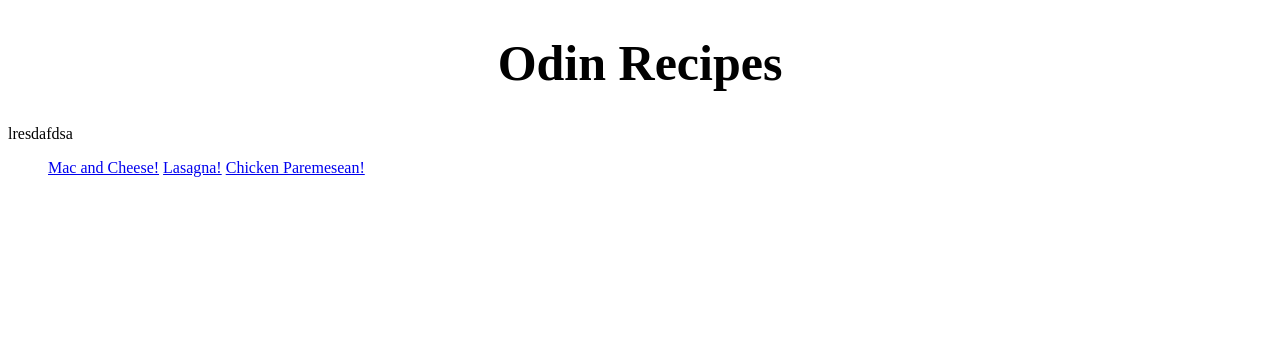
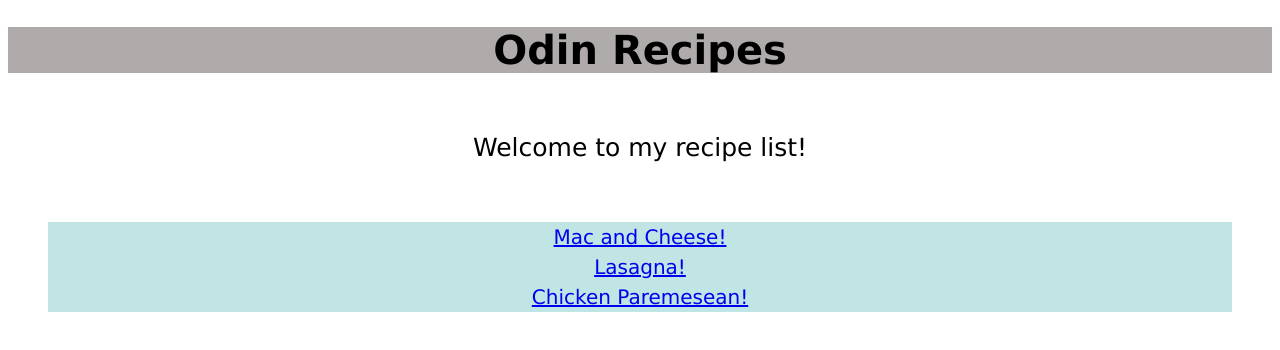
Before and after one commit to teaxdev/odin_recipes, a plain HTML site: page index.html in a window 1280 px wide. Drawn offline with Linux system fonts and the light colour scheme.

Commit message:
misc fixes

```diff
--- a/index.html
+++ b/index.html
@@ -8,11 +8,11 @@
 
     <body>
         <h1 class="sewy">Odin Recipes</h1>
-        <div> lresdafdsa</div>
+        <div class="head">Welcome to my recipe list!</div>
         <ul>
-        <a href="recipes/macncheese.html">Mac and Cheese!</a>
-        <a href="recipes/lasagna.html">Lasagna!</a>
-        <a href="recipes/chicken_parm.html">Chicken Paremesean!</a>
+        <a class="tx" href="recipes/macncheese.html">Mac and Cheese!</a>
+        <a class="tx" href="recipes/lasagna.html">Lasagna!</a>
+        <a class="tx" href="recipes/chicken_parm.html">Chicken Paremesean!</a>
         </ul>
         <!-- <img src="./images/macncheese.jpg"> -->
     </body>
--- a/styles.css
+++ b/styles.css
@@ -1,6 +1,30 @@
 .sewy {
-    font-size: 50px;
+    font-size: 40px;
+    background-color: #afabab;
     display: flex;
     justify-content: center;
     align-items: center;
 }
+
+.head {
+    margin: 60px;
+    font-size: 25px;
+    display: flex;
+    justify-content: center;
+    align-items: center;
+
+}
+
+.tx {
+    font-size: 20px;
+    padding: 3px;
+    margin-right: 40px;
+    background-color: rgb(193, 228, 228);
+    display: flex;
+    justify-content: center;
+    align-items: center;
+}
+
+* {
+    font-family: Verdana, Geneva, Tahoma, sans-serif;
+}
```
Also changed, not shown: recipes/macncheese.html (+1 -0 lines).
